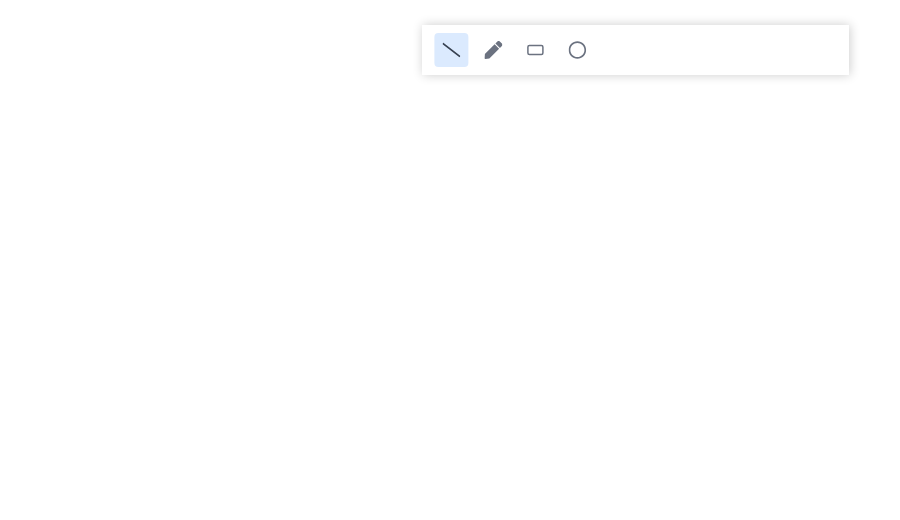
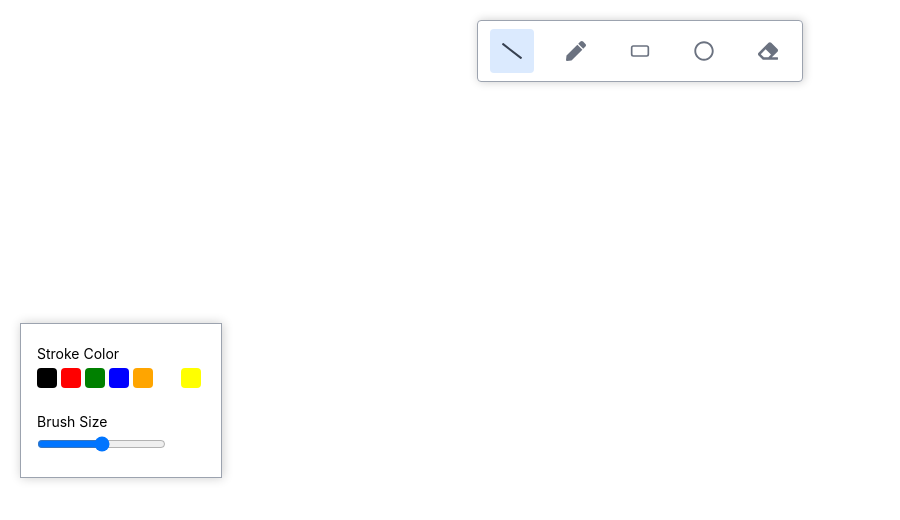
Before and after one commit to LakshyaSatpal/whiteboard-app, a React (Create React App) app: page / in a window 1280 px wide. Shown: the top 520 px of the page, without its empty margins (0-900 px from the left). Built offline with nearby package versions, Linux system fonts and the light colour scheme.

Commit message:
added toolbox component

```diff
--- a/src/App.js
+++ b/src/App.js
@@ -1,11 +1,13 @@
 import Board from "./components/Board";
 import Toolbar from "./components/Toolbar";
 import { BoardContextProvider } from "./store/BoardProvider";
+import Toolbox from "./components/Toolbox";
 
 const App = () => {
   return (
     <BoardContextProvider>
       <Toolbar />
+      <Toolbox />
       <Board />
     </BoardContextProvider>
   );
--- a/src/components/Toolbar/index.js
+++ b/src/components/Toolbar/index.js
@@ -1,5 +1,5 @@
 import React, { useContext } from "react";
-import { FaPen, FaSlash, FaRegCircle } from "react-icons/fa";
+import { FaPen, FaSlash, FaRegCircle, FaEraser } from "react-icons/fa";
 import { LuRectangleHorizontal } from "react-icons/lu";
 import cx from "classnames";
 
@@ -16,6 +16,7 @@ const Toolbar = () => {
 
   return (
     <div className={classes.wrapper}>
+      <div className={classes.container}>
         <div
           className={cx(classes.toolItem, {
             [classes.active]: activeToolItem === TOOL_ITEMS.LINE,
@@ -48,6 +49,15 @@ const Toolbar = () => {
         >
           <FaRegCircle />
         </div>
+        <div
+          className={cx(classes.toolItem, {
+            [classes.active]: activeToolItem === TOOL_ITEMS.ERASER,
+          })}
+          onClick={() => handleToolClick(TOOL_ITEMS.ERASER)}
+        >
+          <FaEraser />
+        </div>
+      </div>
     </div>
   );
 };
--- a/src/components/Toolbar/index.module.css
+++ b/src/components/Toolbar/index.module.css
@@ -1,11 +1,14 @@
 .wrapper {
-  @apply absolute px-3 w-2/6 py-2 flex;
+  @apply absolute top-5 w-full flex justify-center;
+}
+
+.container {
+  @apply px-3 py-2 flex rounded border border-gray-400;
   box-shadow: 1px 0 10px rgba(0, 0, 0, 0.2);
-  transform: translate(33vw, 25px);
 }
 
 .toolItem {
-  @apply flex justify-center items-center text-lg p-2 text-gray-500 mr-2;
+  @apply flex justify-center items-center text-xl p-3 text-gray-500 mr-5 last:mr-0;
 }
 
 .toolItem.active {
--- /dev/null
+++ b/src/components/Toolbox/PickColor.js
@@ -0,0 +1,44 @@
+import React from "react";
+import { COLORS } from "../../constants";
+
+import classes from "./index.module.css";
+
+const PickColor = ({ labelText }) => {
+  return (
+    <div className={classes.selectOptionContainer}>
+      <label className={classes.toolBoxLabel}>{labelText}</label>
+      <div className={classes.colorsContainer}>
+        <div
+          className={classes.colorBox}
+          style={{ backgroundColor: COLORS.BLACK }}
+        ></div>
+        <div
+          className={classes.colorBox}
+          style={{ backgroundColor: COLORS.RED }}
+        ></div>
+        <div
+          className={classes.colorBox}
+          style={{ backgroundColor: COLORS.GREEN }}
+        ></div>
+        <div
+          className={classes.colorBox}
+          style={{ backgroundColor: COLORS.BLUE }}
+        ></div>
+        <div
+          className={classes.colorBox}
+          style={{ backgroundColor: COLORS.ORANGE }}
+        ></div>
+        <div
+          className={classes.colorBox}
+          style={{ backgroundColor: COLORS.WHITE }}
+        ></div>
+        <div
+          className={classes.colorBox}
+          style={{ backgroundColor: COLORS.YELLOW }}
+        ></div>
+      </div>
+    </div>
+  );
+};
+
+export default PickColor;
--- /dev/null
+++ b/src/components/Toolbox/index.js
@@ -0,0 +1,36 @@
+import React, { useContext } from "react";
+import BoardContext from "../../store/board-context";
+import { TOOL_ITEMS } from "../../constants";
+
+import classes from "./index.module.css";
+import PickColor from "./PickColor";
+
+const STROKE_TOOL_ITEMS = [
+  TOOL_ITEMS.LINE,
+  TOOL_ITEMS.PENCIL,
+  TOOL_ITEMS.RECTANGLE,
+  TOOL_ITEMS.CIRCLE,
+];
+const FILL_TOOL_ITEMS = [TOOL_ITEMS.RECTANGLE, TOOL_ITEMS.CIRCLE];
+
+const Toolbox = () => {
+  const { activeToolItem } = useContext(BoardContext);
+  return (
+    <div className={classes.wrapper}>
+      <div className={classes.container}>
+        {STROKE_TOOL_ITEMS.includes(activeToolItem) && (
+          <PickColor labelText="Stroke Color" />
+        )}
+        {FILL_TOOL_ITEMS.includes(activeToolItem) && (
+          <PickColor labelText="Fill Color" />
+        )}
+        <div className={classes.selectOptionContainer}>
+          <label className={classes.toolBoxLabel}>Brush Size</label>
+          <input type="range"></input>
+        </div>
+      </div>
+    </div>
+  );
+};
+
+export default Toolbox;
--- /dev/null
+++ b/src/components/Toolbox/index.module.css
@@ -0,0 +1,24 @@
+.wrapper {
+  @apply absolute h-full flex items-center left-5;
+}
+
+.container {
+  @apply text-sm py-5 px-4 border border-gray-400;
+  box-shadow: 1px 0 10px rgba(0, 0, 0, 0.2);
+}
+
+.selectOptionContainer {
+  @apply mb-6 last:mb-0;
+}
+
+.toolBoxLabel {
+  @apply block mb-1;
+}
+
+.colorsContainer {
+  @apply flex flex-wrap;
+}
+
+.colorBox {
+  @apply inline-block w-5 h-5 rounded mr-1 last:mr-1;
+}
--- a/src/constants.js
+++ b/src/constants.js
@@ -3,6 +3,7 @@ export const TOOL_ITEMS = {
   LINE: "LINE",
   RECTANGLE: "RECTANGLE",
   CIRCLE: "CIRCLE",
+  ERASER: "ERASER",
 };
 
 export const TOOL_ACTION_TYPES = {
@@ -20,3 +21,13 @@ export const BOARD_ACTIONS = {
   DRAW_UP: "DRAW_UP",
   SKETCH_UP: "SKETCH_UP",
 };
+
+export const COLORS = {
+  BLACK: "black",
+  RED: "red",
+  GREEN: "green",
+  BLUE: "blue",
+  ORANGE: "orange",
+  YELLOW: "yellow",
+  WHITE: "white",
+};
```
Lines whose indentation alone changed are shown as unchanged.
